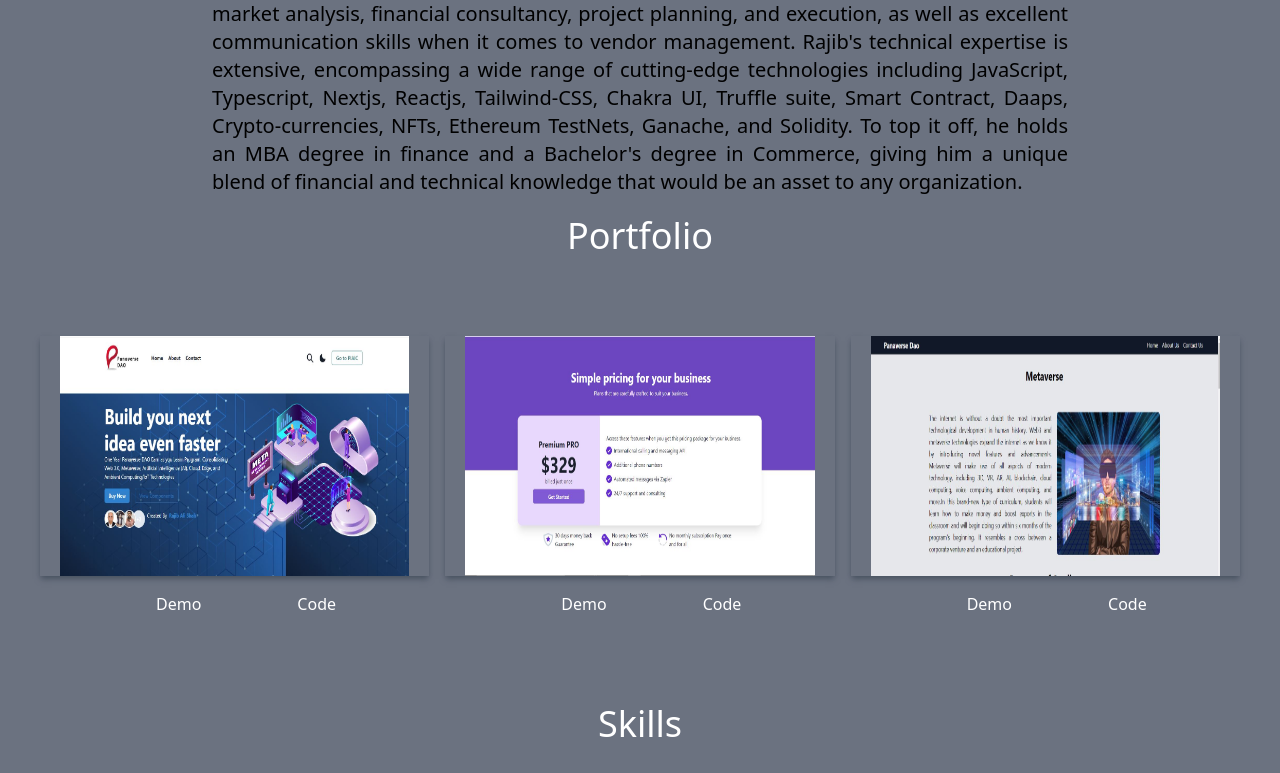
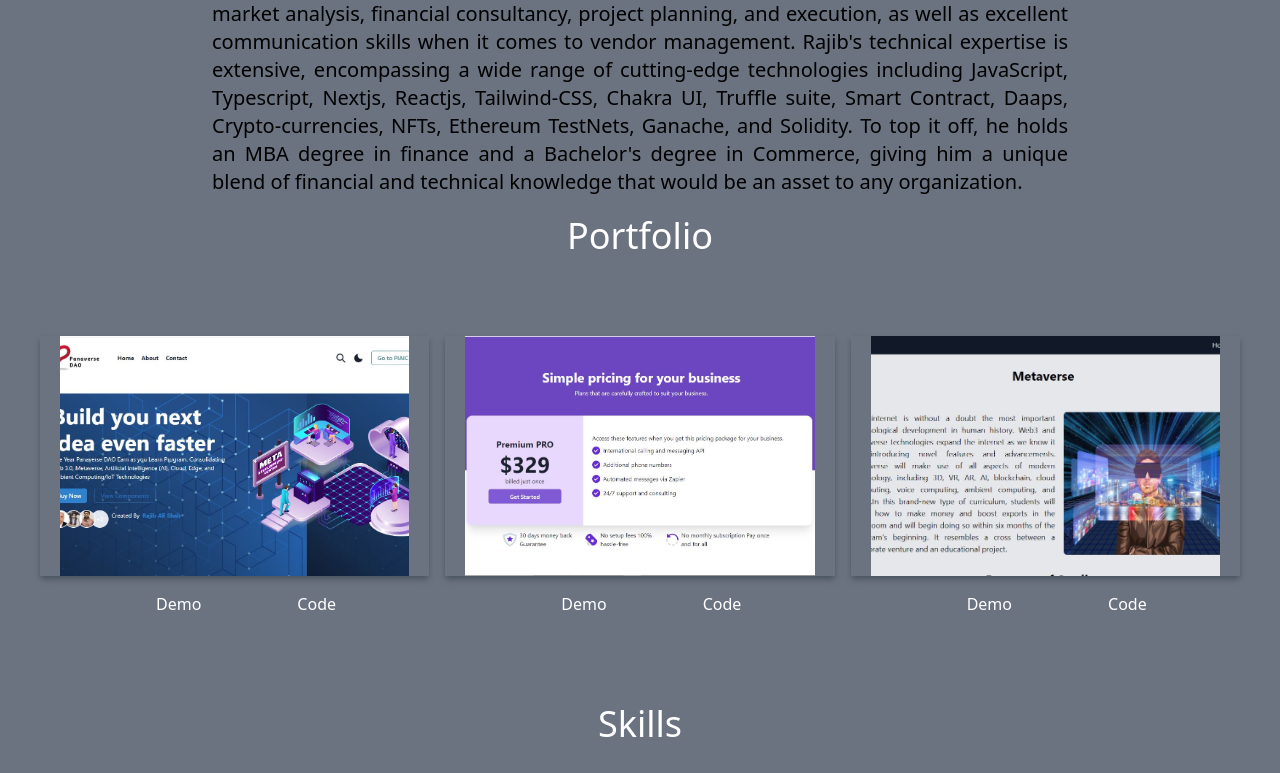
Before and after one commit to RajibAliShah/newResume, a Next.js app: page / in a window 1280 px wide. Shown: the part 542-1315 px from the top of the page. Built offline with nearby package versions, Linux system fonts and the light colour scheme.

Commit message:
29 may 2023
first commit of the day

```diff
--- a/app/components/Header.tsx
+++ b/app/components/Header.tsx
@@ -8,7 +8,7 @@ const Header = () => {
   return (
     <section className='bg-gray-700 text-white'>
     <div className="flex justify-between items-center">
-      <h1 className="font-otherfont m-7" >Rajib Ali Shah</h1>
+      <h1 className="font-otherfont text-white text-4xl m-7" >Rajib Ali Shah</h1>
       <ul className="m-7 md:flex hidden">
         <li className="m-5 text-2xl font-autograph hover:scale-150 duration-200">Home</li>
         <a className='cursor-pointer' href='#about'>
--- a/app/components/Intro.tsx
+++ b/app/components/Intro.tsx
@@ -7,7 +7,7 @@ const Intro = () => {
     <section className="flex max-w-4xl mx-auto md:flex-row flex-col mt-5">
       {/* left side */}
       <div className="m-5 max-w-lg">
-        <h1 className="text-white">I am a full stack developer</h1>
+        <h1 className=" text-white text-4xl">I am a full stack developer</h1>
         <p className="text-xl text-justify text-bold">
           Passionate and skilled web 3.0 & blockchain developer with experience
           in frontend & backend development. Proven track record in market
--- a/app/components/Portfolio.tsx
+++ b/app/components/Portfolio.tsx
@@ -5,20 +5,14 @@ const Portfolio = () => {
   return (
     <div id='portfolio'>
     <div className='text-center mt-5'>
-      <h1 className='text-white'>Portfolio</h1>
+      <h1 className='text-center text-white text-4xl'>Portfolio</h1>
       </div>
       <div className='grid grid-cols-1 md:grid-cols-3 gap-4 m-10'>
       {/* card 1 */}
       <div className=
       'space-x-20 mt-10 px-5 text-white shadow-md shadow-gray-600 h-60 hover:scale-105 duration-75'>
-        {/* <Image
-         src="/images/1.jpg"
-         alt="1"
-         height={400}
-         width="300"
-        /> */}
         <img
-        src='/images/1.jpg' alt='1' className='w-screen h-60'></img>
+        src='/images/1.jpg' alt='1' className='w-full h-60 object-cover'></img>
         <button className='p-4 hover:scale-105 duration-75'>
             <a href='https://website-nmf2-90uhmdcw6-rajibalishah.vercel.app/' target={"_blank"}
             className="hover:scale-105 duration-75">
@@ -34,13 +28,8 @@ const Portfolio = () => {
 <div>
       <div className=
       'space-x-20 mt-10 px-5 text-white shadow-md shadow-gray-600 h-60 hover:scale-105 duration-75'>
-        {/* <Image
-         src="/images/2.jpg"
-         alt="2"
-         height={400}
-         width="300"
-        /> */}
-        <img src='/images/2.jpg' alt='1' className='w-screen h-60'></img>
+
+        <img src='/images/2.jpg' alt='2' className='w-full h-60 object-cover'></img>
         <button className='p-4 hover:scale-105 duration-75'>
             <a href='https://pricing-l5l5.vercel.app/' target={"_blank"}
             className="hover:scale-105 duration-75">
@@ -57,13 +46,8 @@ const Portfolio = () => {
         <div>
       <div className=
       'space-x-20 px-5 mt-10 text-white shadow-md shadow-gray-600 h-60 hover:scale-105 duration-75'>
-        {/* <Image
-         src="/images/3.jpg"
-         alt="3"
-         height={400}
-         width="300"
-        /> */}
-        <img src='/images/3.jpg' alt='1' className='w-screen h-60'></img>
+
+        <img src='/images/3.jpg' alt='3' className='w-full h-60 object-cover'></img>
         <button className='p-4 hover:scale-105 duration-75'>
             <a href='https://syllabus-ju4x6rs7y-rajibalishah.vercel.app/' target={"_blank"}
             className="hover:scale-105 duration-75">
--- a/app/components/Skills.tsx
+++ b/app/components/Skills.tsx
@@ -5,7 +5,7 @@ const Skills = () => {
     <div id='skills'>
 
       <div className=' mt-32 mx-auto'>
-      <h1 className='text-white text-center'>Skills</h1>
+      <h1 className='text-center text-white text-4xl'>Skills</h1>
       </div>
       {/* Row 1 */}
       <div className='m-10 gap-20 grid grid-cols-2 sm:grid-cols-3 md:grid-cols-4'>
--- a/app/globals.css
+++ b/app/globals.css
@@ -11,6 +11,9 @@
   }
   html {
     scroll-behavior: smooth;
+  }
+  .card img {
+    @apply w-full h-48 object-cover;
   }
 }
 
--- a/app/page.tsx
+++ b/app/page.tsx
@@ -1,5 +1,6 @@
 import React from "react"
 import About from "./components/About"
+import Cards from "./components/Cards"
 import Contact from "./components/Contact"
 import Header from "./components/Header"
 import Intro from "./components/Intro"
@@ -15,6 +16,7 @@ export default function Home() {
   <Header />
   <Intro />
   <About />
+
   <Portfolio />
   <Skills />
   <Contact />
```
